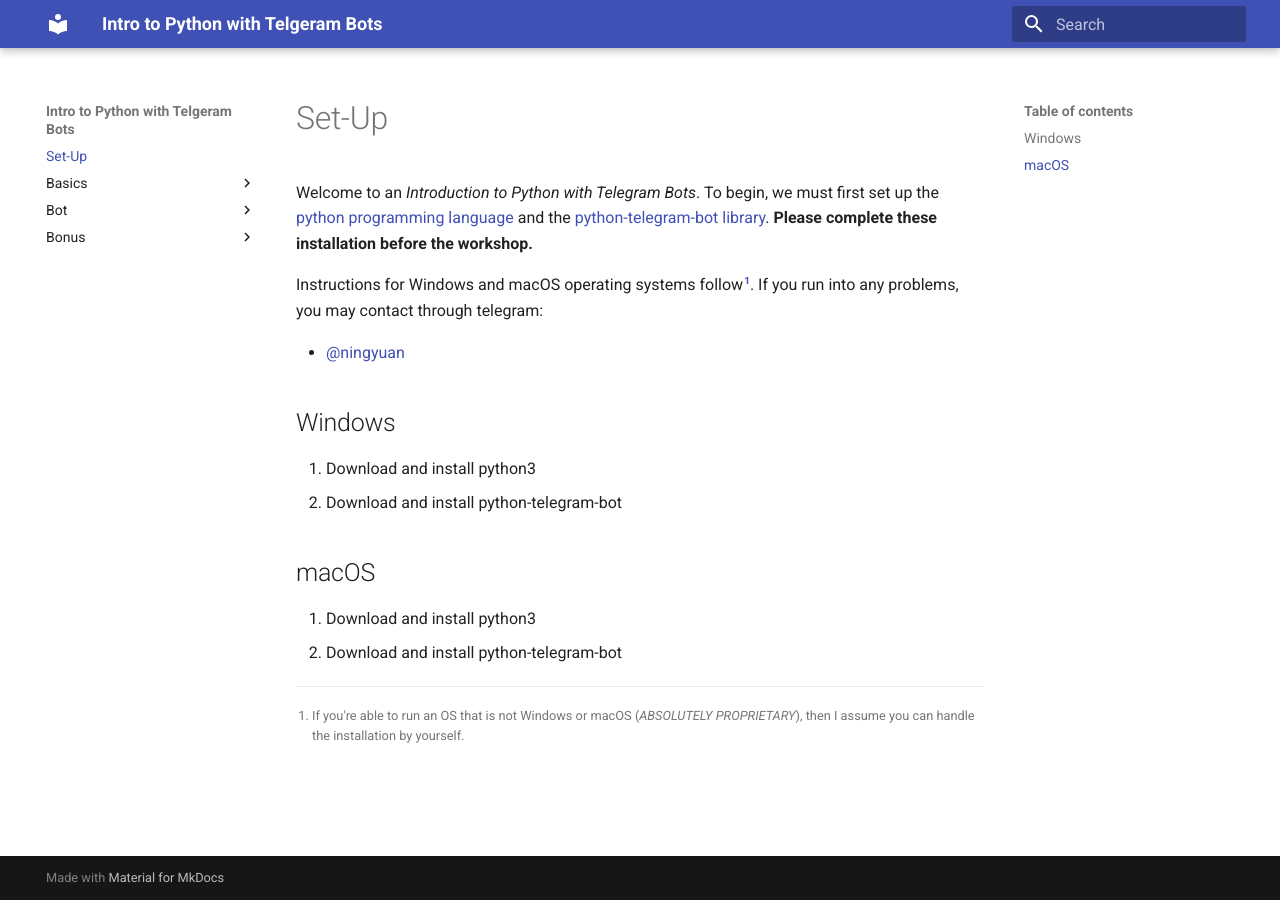
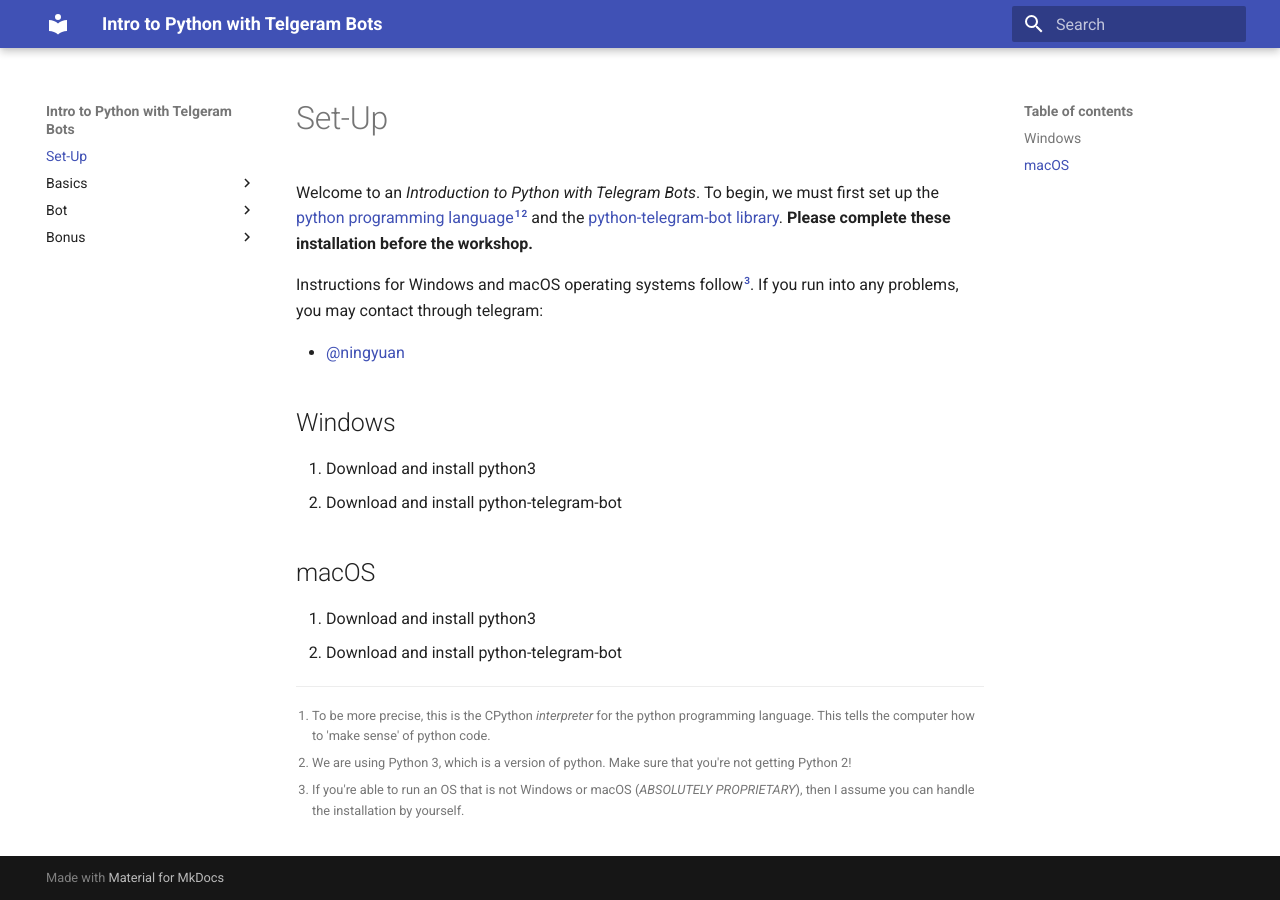
Before and after one commit to USP-Python/USP-Python.github.io, an MkDocs documentation site: the page built from docs/index.md, in a window 1280 px wide. Built offline with MkDocs 1.6.1 and Material for MkDocs 9.7.7, drawn with Linux system fonts in a browser that asks for light colours; old or Windows-style settings are respelled for this version of MkDocs.

Commit message:
Add footnote about CPython interpreters

```diff
--- a/docs/index.md
+++ b/docs/index.md
@@ -1,7 +1,7 @@
 # Set-Up
-Welcome to an _Introduction to Python with Telegram Bots_. To begin, we must first set up the [python programming language](https://www.python.org/) and the [python-telegram-bot library](https://python-telegram-bot.org/). **Please complete these installation before the workshop.**
+Welcome to an _Introduction to Python with Telegram Bots_. To begin, we must first set up the [python programming language](https://www.python.org/)[^1][^2] and the [python-telegram-bot library](https://python-telegram-bot.org/). **Please complete these installation before the workshop.**
 
-Instructions for Windows and macOS operating systems follow[^1]. If you run into any problems, you may contact through telegram:
+Instructions for Windows and macOS operating systems follow[^3]. If you run into any problems, you may contact through telegram:
 
 - [@ningyuan](http://t.me/ningyuan)
 
@@ -15,4 +15,6 @@
 1. Download and install python3
 2. Download and install python-telegram-bot
 
-[^1]: If you're able to run an OS that is not Windows or macOS (_ABSOLUTELY PROPRIETARY_), then I assume you can handle the installation by yourself.
+[^1]: To be more precise, this is the CPython _interpreter_ for the python programming language. This tells the computer how to 'make sense' of python code.
+[^2]: We are using Python 3, which is a version of python. Make sure that you're not getting Python 2!
+[^3]: If you're able to run an OS that is not Windows or macOS (_ABSOLUTELY PROPRIETARY_), then I assume you can handle the installation by yourself.
```
